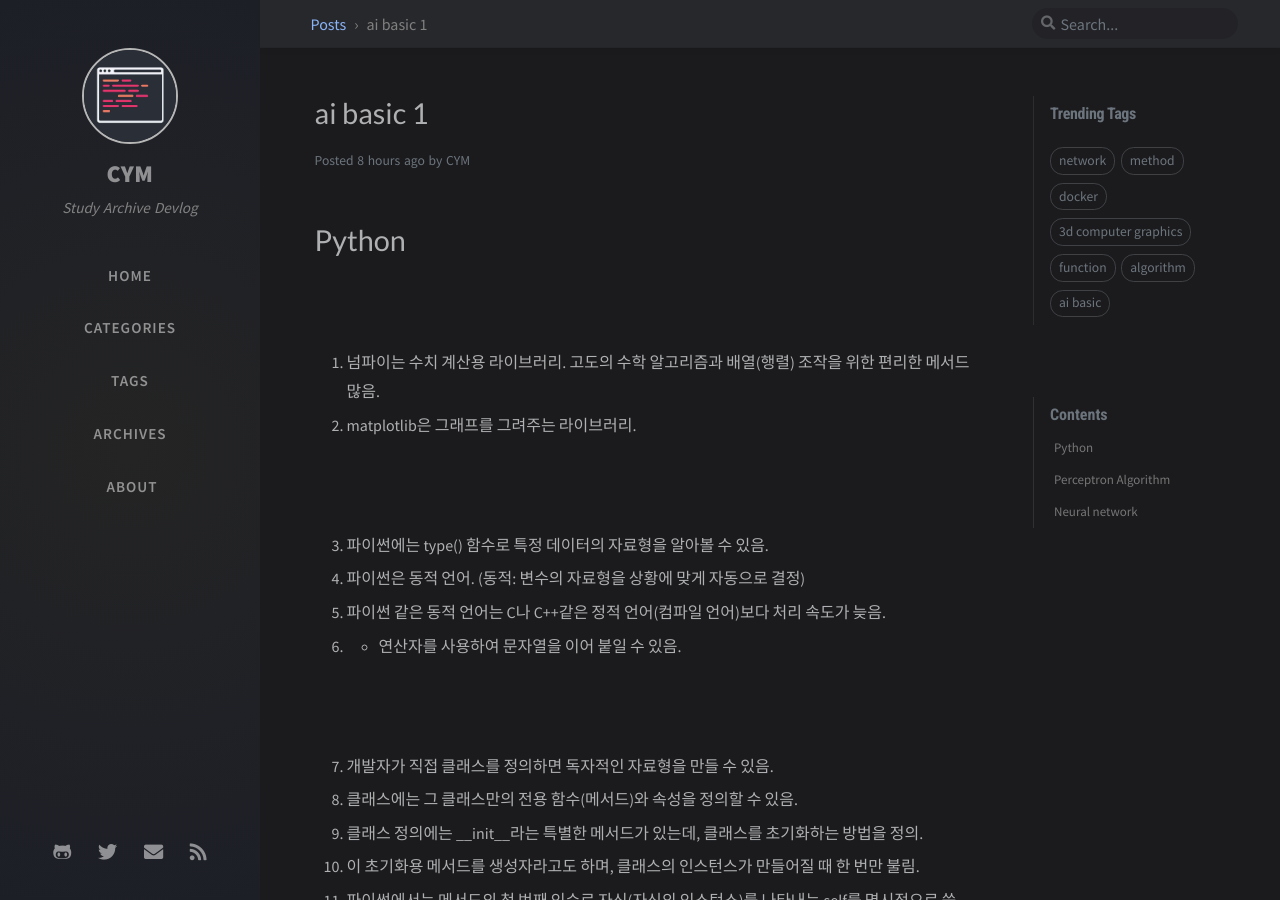
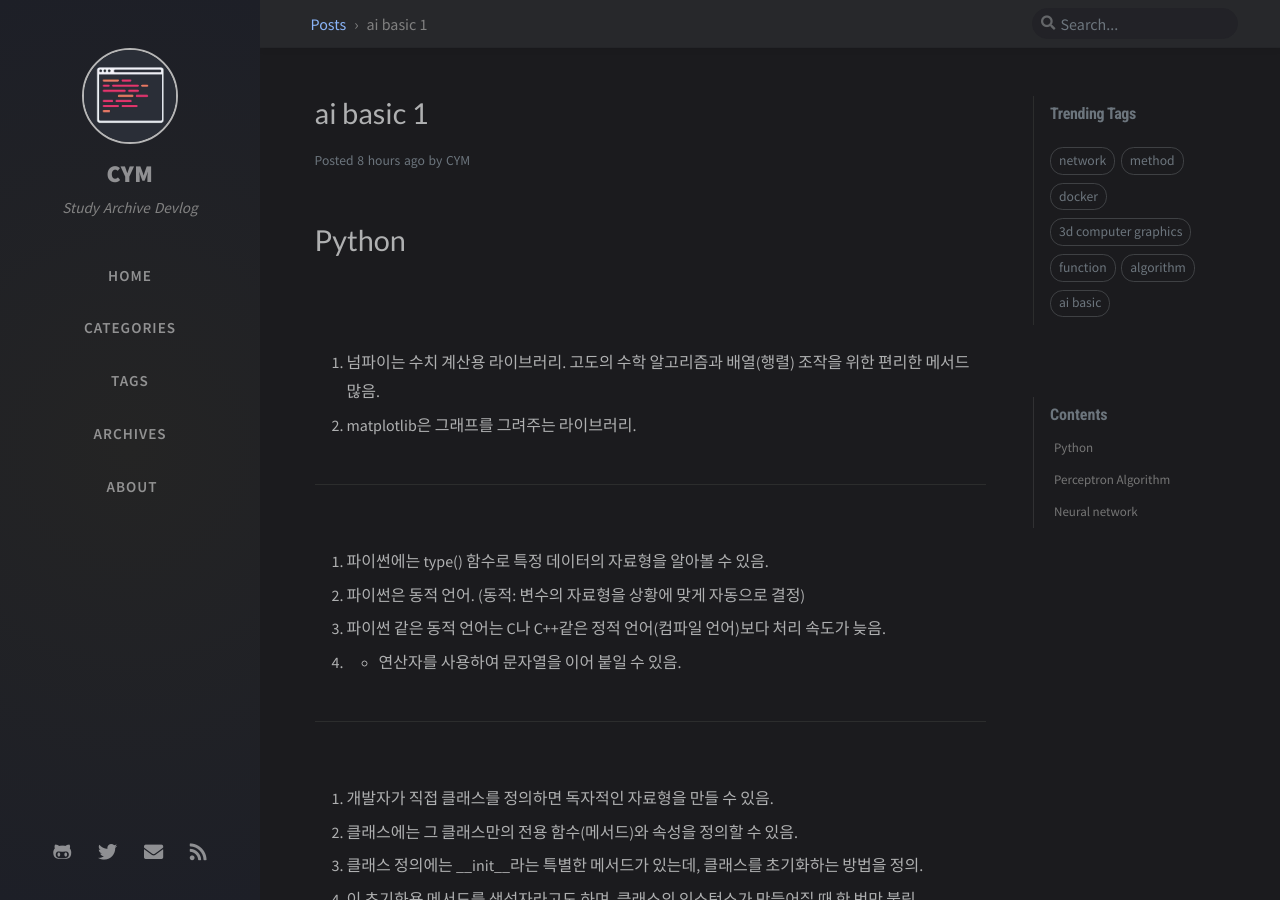
Before and after one commit to cym-2/cym-2.github.io, a Jekyll site: the page built from _posts/2021-01-14-ab1.md, in a window 1280 px wide and 900 px high. Built offline with Jekyll 4.4.1, drawn with Linux system fonts in a browser that asks for light colours; nearby versions of some CDN libraries; comment, search, counter and statistics services are not loaded.

Commit message:
Update 2021-01-14-ab1.md

```diff
--- a/_posts/2021-01-14-ab1.md
+++ b/_posts/2021-01-14-ab1.md
@@ -12,14 +12,18 @@ tags: [ai basic]
 0001. 넘파이는 수치 계산용 라이브러리. 고도의 수학 알고리즘과 배열(행렬) 조작을 위한 편리한 메서드 많음.<br>
 0002. matplotlib은 그래프를 그려주는 라이브러리.<br>
 <br>
-<br>
+
+---
+
 <br>
 0003. 파이썬에는 type() 함수로 특정 데이터의 자료형을 알아볼 수 있음.<br>
 0004. 파이썬은 동적 언어. (동적: 변수의 자료형을 상황에 맞게 자동으로 결정)<br>
 0005. 파이썬 같은 동적 언어는 C나 C++같은 정적 언어(컴파일 언어)보다 처리 속도가 늦음.<br>
 0006. + 연산자를 사용하여 문자열을 이어 붙일 수 있음.<br>
 <br>
-<br>
+
+---
+
 <br>
 0007. 개발자가 직접 클래스를 정의하면 독자적인 자료형을 만들 수 있음.<br>
 0008. 클래스에는 그 클래스만의 전용 함수(메서드)와 속성을 정의할 수 있음.<br>
@@ -28,7 +32,9 @@ tags: [ai basic]
 0011. 파이썬에서는 메서드의 첫 번째 인수로 자신(자신의 인스턴스)를 나타내는 self를 명시적으로 씀.<br>
 0012. 인스턴스 변수는 인스턴스별로 저장되는 변수.(self.name)<br>
 <br>
-<br>
+
+---
+
 <br>
 0013. np.array()는 파이썬의 리스트를 인수로 받아 넘파이 라이브러리가 제공하는 특수한 형태의 배열 반환.<br>
 0014. '원소별' = element-wise<br>
@@ -37,7 +43,9 @@ tags: [ai basic]
 0017. X[np.array([0, 2, 4])] # 인덱스가 0, 2, 4인 원소 얻기<br>
 0018. X[X>15]<br>
 <br>
-<br>
+
+---
+
 <br>
 0019. 그래프를 그리려면 matplotlib의 pyplot모듈을 이용.<br>
 0020.
@@ -63,7 +71,6 @@ plt.show()
 
 <br>
 0021. pyplot에는 이미지를 표시해주는 메서드인 imshow()가 있음.<br>
-
 0022. 이미지를 읽어 들일 때는 matplotlib.image 모듈의 imread() 메서드 이용.<br>
 
 <br>
@@ -85,7 +92,9 @@ plt.show()
 ![img](http://www.sciweavers.org/upload/Tex2Img_1610627699/render.png)
 
 <br>
-<br>
+
+---
+
 <br>
 0029. 학습이란 적절한 매개변수 값을 정하는 작업<br>
 0030. theta를 -b로 치환하면,
@@ -95,11 +104,15 @@ plt.show()
 0031. np.sum(w\*x)
 0032. w1과 w2는 각 입력 신호가 결과에 주는 영향력(중요도)를 조절하는 매개변수고, b(편향)은 뉴런이 얼마나 쉽게 활성화(결과로 1을 촐력)하느냐를 조정하는 매개변수.<br>
 <br>
-<br>
+
+---
+
 <br>
 0033. XOR: 배타적 논리합. x1과 x2 중 한쪽이 1일 때만 1을 출력.<br>
 <br>
-<br>
+
+---
+
 <br>
 0034. 단층 퍼셉트론으로는 비선형 영역을 분리할 수 없음.
 <br>
@@ -130,9 +143,12 @@ plt.show()
 
 ![img](http://www.sciweavers.org/upload/Tex2Img_1610628588/render.png)
 
+<br>
 0047. np.maximum(0, x)<br>
 <br>
-<br>
+
+---
+
 <br>
 0048. np.ndim(A)<br>
 0049. np.dot(A, B)<br>
```
